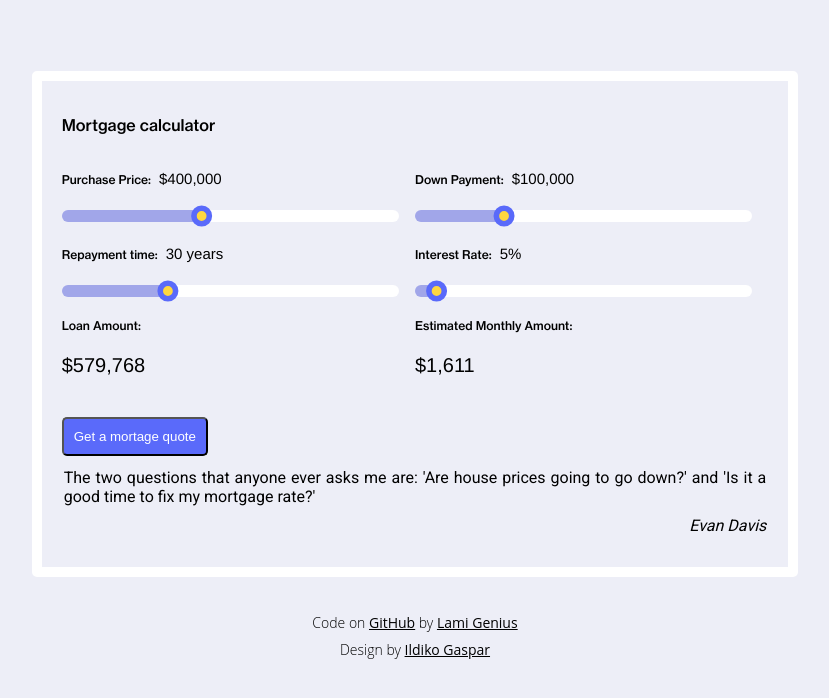
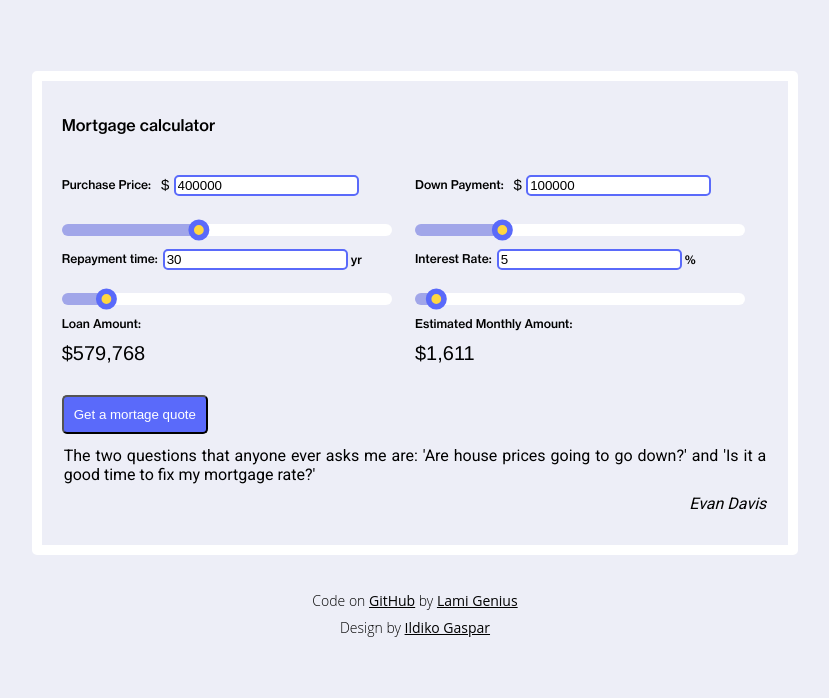
Before and after one commit to lami-genius/mortgage-calculator-fbl, an Angular app: page / in a window 1280 px wide. Shown: the top 698 px of the page, without its empty margins (225-1054 px from the left). Built offline with nearby package versions, Linux system fonts and the light colour scheme.

Commit message:
added input field updates option

```diff
--- a/src/app/input/input.component.css
+++ b/src/app/input/input.component.css
@@ -31,8 +31,7 @@
   margin-bottom: 10px 0;
   display: flex;
   flex-direction: row;
-  align-items: center;
-  justify-content: center;
+  justify-content: flex-start;
   flex-wrap: wrap;
 }
 
@@ -40,14 +39,43 @@
   font-family: "Haas Grot Text R Web", "Helvetica Neue", Helvetica, Arial,
     sans-serif;
   font-size: 12px;
+  display: flex;
+  flex-direction: column;
   flex: 1 1 250px;
-  margin-bottom: 10px;
+  justify-content: flex-start;
+}
+
+.dyn-input {
+  display: flex;
+  flex-direction: row;
+  justify-content: flex-start;
+  flex-wrap: wrap;
+}
+
+.dyn-output {
+  display: flex;
+  flex-direction: row;
+  justify-content: flex-start;
+  flex-wrap: wrap;
+  align-items: center;
+}
+
+.dyn-output > div {
+  width: 50%;
+  flex: 1 1 auto;
+}
+
+.dyn-slider {
+  display: flex;
+  flex: 1 1 auto;
+  width: 100%;
 }
 
 .output {
   display: flex;
   justify-content: space-between;
   flex-direction: row;
+  width: 100%;
 }
 
 .output > div {
@@ -55,23 +83,6 @@
     sans-serif;
   font-size: 12px;
   width: 30%;
-}
-
-input {
-  -webkit-appearance: none;
-  width: 100%;
-  height: 10px;
-  background: rgb(161, 166, 233);
-  outline: none;
-  opacity: 0.7;
-  -webkit-transition: 0.2s;
-  transition: opacity 0.2s;
-  opacity: 2;
-  border-radius: 4px;
-  outline: none;
-  padding: 0;
-  margin: 0;
-  margin: 15px 0px;
 }
 
 input::-webkit-slider-thumb {
@@ -95,7 +106,7 @@ input::-webkit-slider-horizontal {
 }
 
 mat-slider {
-  width: 100%;
+  width: 98%;
   margin-left: -8px;
 }
 .amount_input {
@@ -109,14 +120,13 @@ mat-slider {
   margin-top: 10px;
   font-size: 20px;
   font-weight: 10;
-  display: flex;
 }
 
 .amount_output > div {
   margin: 0px 30px;
 }
 
-@media (max-width: 1000px) {
+@media (max-width: 800px) {
   .mortage-cal {
     height: 100%;
     width: 88%;
@@ -126,3 +136,35 @@ mat-slider {
     padding-top: 0%;
   }
 }
+
+/* Chrome, Safari, Edge, Opera */
+input::-webkit-outer-spin-button,
+input::-webkit-inner-spin-button {
+  -webkit-appearance: none;
+  margin: 0;
+}
+
+/* Firefox */
+input[type="number"] {
+  -moz-appearance: textfield;
+}
+
+input[type="number"] {
+  border: rgb(90, 106, 250) 2px solid;
+  border-radius: 5px;
+}
+
+label {
+  align-self: center;
+  margin-right: 5px;
+}
+
+@media (max-width: 450px) {
+  .dyn-output {
+    flex-direction: column;
+  }
+
+  .dyn-output > div {
+    margin-top: 20px;
+  }
+}
--- a/src/app/input/input.component.html
+++ b/src/app/input/input.component.html
@@ -1,52 +1,76 @@
 <div class="mortage-outline-container">
     <div class="mortage-cal">
         <h1 class="mortage-label">Mortgage calculator</h1>
-
-        <form>
+        <form #inputForm="ngForm">
             <div class="input">
-
                 <div>
-                    <label for="purchasePrice">Purchase Price: <span class="amount_input">{{purchasePrice |
-                            currency:
-                            'USD'
-                            :'symbol':'0.0-0'}}</span> </label>
+                    <div class="dyn-input">
+                        <label for="purchasePrice">Purchase Price: </label> <span class="amount_input">$ <input
+                                type="number" (keyup)="onKeyPurchasePrice($event)" name="purchasePrice"
+                                [(ngModel)]="purchasePrice" value="{{purchasePrice}}" />
+                        </span>
+                    </div>
+                    <div class="dyn-slider">
                         <mat-slider (input)="getUpdatedPurchasePrice($event)" type="range" [(ngModel)]="purchasePrice"
-                        name="purchasePrice" min="{{minValue}}" max="{{maxAmount}}" step="1" id="purchasePrice">
+                            name="purchasePrice" value="{{purchasePrice}}" min="{{minValue}}" max="{{maxAmount}}"
+                            step="1" id="purchasePrice">
                         </mat-slider>
                     </div>
+                </div>
                 <div>
-                    <label for="downPayment">Down Payment: <span class="amount_input">{{(downPayment > purchasePrice
-                            ?
-                            purchasePrice : downPayment) | currency: 'USD'
-                            :'symbol':'0.0-0'}}</span> </label>
+                    <div class="dyn-input">
+                        <label for="downPayment">Down Payment: </label><span class="amount_input">$ <input type="number"
+                                (keyup)="onKeyDownPayment($event)" name="downPayment" [(ngModel)]="downPayment"
+                                value="{{ downPayment }}" />
+                        </span>
+                    </div>
+                    <div class="dyn-slider">
                         <mat-slider (input)="getUpdatedDownPayment($event)" type="range" [(ngModel)]="downPayment"
                             name="downPayment" min="{{minValue}}" max="{{purchasePrice}}" step="1" id="downPayment">
                         </mat-slider>
                     </div>
+                </div>
                 <div>
-                    <label for="repaymentTime">Repayment time: <span class="amount_input">{{repaymentTime }} years
-                        </span></label>
+                    <div class="dyn-input">
+                        <label for="repaymentTime">Repayment time: </label>
+                        <span><input type="number" (keyup)="onKeyRepaymentTime($event)" name="repaymentTime"
+                                [(ngModel)]="repaymentTime" value="{{ repaymentTime }}" /> yr
+                        </span>
+                    </div>
+                    <div class="dyn-slider">
                         <mat-slider (input)="getUpdatedRepaymentTime($event)" type="range" [(ngModel)]="repaymentTime"
                             name="repaymentTime" min="{{minValue}}" max="{{maxRepaymentDuration}}" step="1"
                             id="repaymentTime"> </mat-slider>
                     </div>
+                </div>
                 <div>
-                    <label for="interestRate">Interest Rate: <span class="amount_input">{{interestRate
-                            }}%</span></label>
+                    <div class="dyn-input">
+                        <label for="interestRate">Interest Rate: </label>
+                        <span><input type="number" (keyup)="onKeyInterestRate($event)" name="interestRate"
+                                [(ngModel)]="interestRate" value="{{ interestRate }}" /> %
+                        </span>
+                    </div>
+                    <div class="dyn-slider">
                         <mat-slider (input)="getUpdatedInterestRate($event)" type="range" [(ngModel)]="interestRate"
                             value="{{interestRate}}" name="interestRate" min="0" max="100" step="0.1" id="interestRate">
                         </mat-slider>
                     </div>
+                </div>
+                <div>
+                    <div class="dyn-output">
                         <div>
                             <label>Loan Amount: <br /> <br /> <span class="amount_output">{{loanAmount | currency:
                                     'USD'
                                     :'symbol':'0.0-0'}}</span></label>
                         </div>
                         <div>
-                    <label>Estimated Monthly Amount: <br /> <br /><span class="amount_output">{{estimatedPerMonth |
+                            <label>Estimated Monthly Amount: <br /> <br /><span
+                                    class="amount_output">{{estimatedPerMonth |
                                     currency:
                                     'USD'
                                     :'symbol':'0.0-0'}}</span></label>
+                        </div>
+                    </div>
                 </div>
             </div>
 
--- a/src/app/input/input.component.ts
+++ b/src/app/input/input.component.ts
@@ -1,5 +1,6 @@
 import { Component, OnInit } from '@angular/core';
 import { MatSliderChange } from '@angular/material/slider';
+import { ToastrService } from 'ngx-toastr';
 
 @Component({
   selector: 'mcfbl-input',
@@ -12,12 +13,14 @@ export class InputComponent implements OnInit {
   purchasePrice: number = 400000;
   repaymentTime: number = 30;
   interestRate: number = 5;
-  maxRepaymentDuration: number = 100;
+  maxRepaymentDuration: number = 250;
   maxAmount: number = 1000000;
   minValue: number = 0;
   title = 'mortgage-calculator-fbl';
   loanAmount: number = 0;
   estimatedPerMonth: number = 0;
+
+  constructor(private _toastrService: ToastrService) { }
 
   ngOnInit(): void {
     this.calMortgage()
@@ -60,6 +63,9 @@ export class InputComponent implements OnInit {
   getUpdatedPurchasePrice(event: MatSliderChange) {
     this.purchasePrice = event.value ? event.value : 0;
 
+    if (this.purchasePrice < this.downPayment)
+      this.downPayment = this.purchasePrice
+
     // update calculation
     this.calMortgage()
   }
@@ -80,4 +86,67 @@ export class InputComponent implements OnInit {
   }
 
 
+  onKeyPurchasePrice(event: any) {
+    if (event.target.value < 0) {
+      this._toastrService.warning('Purchase Price cannot be negative!')
+    } else if (event.target.value < this.downPayment) {
+      this.downPayment = this.purchasePrice
+    }
+    else {
+      this.purchasePrice = event.target.value
+    }
+
+
+    // update calculation
+    this.calMortgage()
+  }
+
+  onKeyDownPayment(event: any) {
+    if (event.target.value < 0) {
+      this._toastrService.warning('Down Payment cannot be negative!')
+    }
+    else if (event.target.value <= this.purchasePrice)
+      this.downPayment = event.target.value
+    else if (event.target.value > this.purchasePrice) {
+      this.downPayment = this.purchasePrice
+      this._toastrService.info('Down Payment must be less than or equal to Purchase Price')
+    }
+
+
+    // update calculation
+    this.calMortgage()
+  }
+  onKeyRepaymentTime(event: any) {
+    if (event.target.value < 0) {
+      this._toastrService.warning('Repayment Time cannot be negative!')
+    }
+    else if (event.target.value > this.maxRepaymentDuration) {
+      this.repaymentTime = this.maxRepaymentDuration
+      this._toastrService.info('Repayment Time is at most ' + this.maxRepaymentDuration + ' years!')
+    }
+    else {
+      this.repaymentTime = event.target.value
+    }
+
+    // update calculation
+    this.calMortgage()
+  }
+
+  onKeyInterestRate(event: any) {
+    if (event.target.value < 0) {
+      this._toastrService.warning('Interest Rate cannot be negative!')
+    }
+    if (event.target.value > 100) {
+      {
+        this.interestRate = 100
+        this._toastrService.warning('Interest Rate must be at most 100!')
+      }
+    }
+    else {
+      this.interestRate = event.target.value
+    }
+
+    // update calculation
+    this.calMortgage()
+  }
 }
```
Lines whose indentation alone changed are shown as unchanged.
